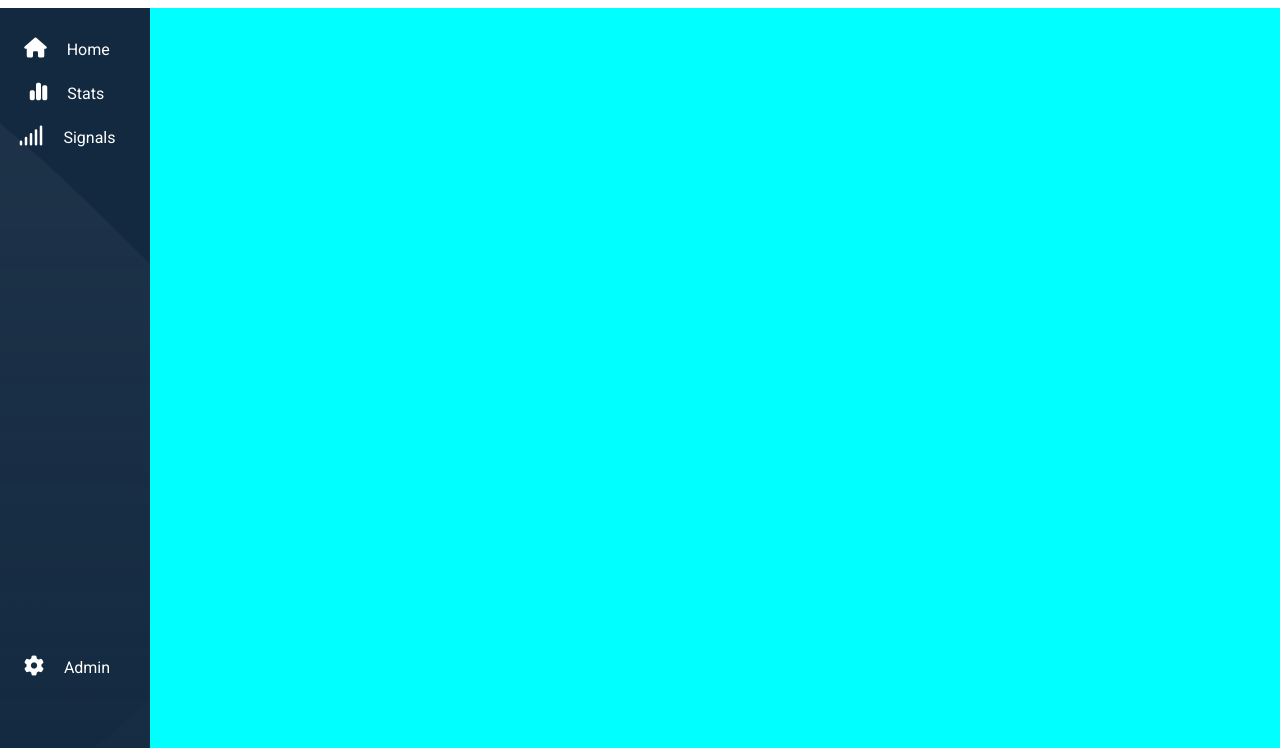
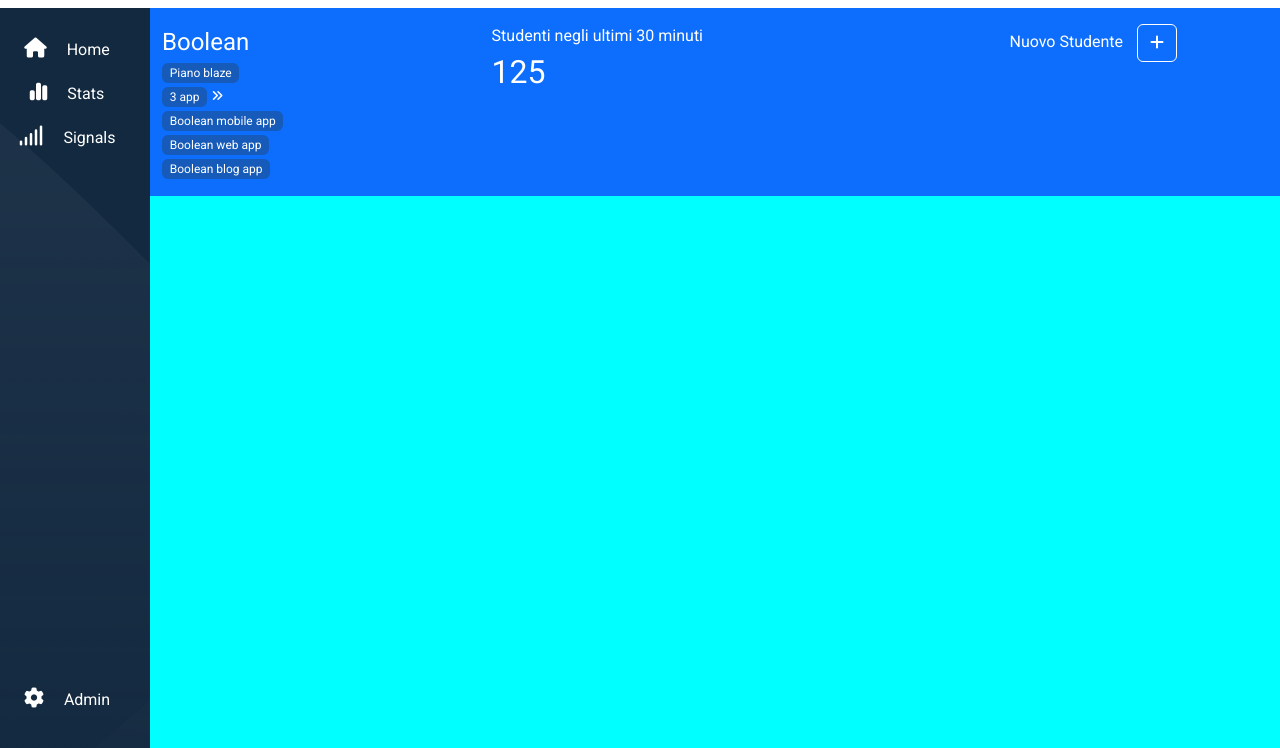
Before and after one commit to xJustFox/html-css-bootstrap-dashboard, a plain HTML site: page index.html in a window 1280 px wide. Shown: the part 52-800 px from the top of the page. Drawn offline with nearby package versions, Linux system fonts and the light colour scheme.

Commit message:
[Upgrade] Added Header (Main Container)

```diff
--- a/css/style.css
+++ b/css/style.css
@@ -60,9 +60,9 @@ aside ul li{
     padding: 10px 0;
 }
 
-
-.h-60{
-    height: 60px;
+/* Background color */
+.bg-darkblue{
+    background-color: #165bba;
 }
 
 
@@ -78,4 +78,5 @@ aside ul li{
     aside .my-row .my-col .container span{
         display: block;
     }
+
 }
--- a/index.html
+++ b/index.html
@@ -16,17 +16,23 @@
     <!-- Navigation Bar -->
     <div class="cont-top container-fluid p-0">
         <nav>
+
+            <!-- logo -->
             <div class="row align-content-center p-0 m-0">
                 <div class="col-2 col-lg-2 d-flex align-content-center">
                     <img src="./img/mobile-logo.png" class="mobile-logo d-lg-none" alt="">
                     <img src="./img/logo.svg" class="logo d-none d-lg-block" alt="">
                 </div>
+
+                <!-- search bar -->
                 <div class="col-9 col-lg-8">
                     <div class="input-group">
                         <span class="input-group-text " id="basic-addon1"><i class="fa-solid fa-magnifying-glass"></i></span>
                         <input type="text" class="form-control border-start-0 back-grey" placeholder="Prova a cercare: Laravel" aria-label="Username" aria-describedby="basic-addon1">
                     </div>
                 </div>
+
+                <!-- icons -->
                 <div class="col-1 col-lg-2 d-flex justify-content-center align-content-center">
                     <ul class="list-unstyled d-flex my-auto">
                         <li class="list-group-item d-none d-lg-block">
@@ -47,9 +53,11 @@
         </nav>
     </div>
 
-    <!-- Aside Bar -->
+    <!-- Main and Aside -->
     <div class="cont-bot container-fluid p-0">
         <div class="d-flex">
+
+            <!-- Aside Bar -->
             <div class="cont-left">
                 <aside>
                     <div class="my-row d-flex flex-column justify-content-between">
@@ -77,7 +85,7 @@
                             </div>
                         </div>
                         <div class="my-col">
-                            <div class="content text-center pb-5">
+                            <div class="content text-center pb-3">
                                 <i class="fas fa-gear" style="color: white; font-size: 20px;"></i>
                                 <span class="text-white px-3 d-none d-lg-inline-block">
                                     Admin
@@ -89,7 +97,50 @@
             </div>
 
             <!-- Main Container -->
-            <div class="cont-right">
+            <div class="cont-right overflow-y-scroll">
+                <header>
+                    <div class="container-fluid text-white bg-primary">
+                        <div class="row justify-content-between">
+
+                            <!-- New Student -->
+                            <div class="col-12 col-sm-5 col-lg-3 order-sm-1">
+                                <div class="py-3">
+                                    <span style="padding-right: 10px;">
+                                        Nuovo Studente
+                                    </span>
+                                    <button class="btn btn-primary border-white" type="button" data-bs-toggle="offcanvas" data-bs-target="#offcanvasRight" aria-controls="offcanvasRight"><i class="fas fa-plus"></i></button>
+                                </div>
+                            </div>
+
+                            <!-- Boolean -->
+                            <div class="col-12 col-sm-2">
+                                <div class="py-3">
+                                    <div>
+                                        <span style="font-size: x-large; padding-right: 10px;">Boolean</span>
+                                        <div class="badge fw-light bg-darkblue">Piano blaze</div>
+                                    </div>
+
+                                    <div>
+                                        <span class="badge fw-light bg-darkblue">3 app</span>
+                                        <i class="fa-solid fa-angles-right fa-xs"></i>
+                                        <span class="badge fw-light bg-darkblue d-lg-none">&plus;</span>
+                                        <span class="badge fw-light bg-darkblue d-none d-lg-inline-block hidden-badge">Boolean mobile app</span>
+                                        <span class="badge fw-light bg-darkblue d-none d-lg-inline-block hidden-badge">Boolean web app</span>
+                                        <span class="badge fw-light bg-darkblue d-none d-lg-inline-block hidden-badge">Boolean blog app</span>
+                                    </div>
+                                </div>
+                            </div>
+
+                            <!-- Students -->
+                            <div class="col-12 col-sm-4">
+                                <div class="py-3">
+                                    <div>Studenti negli ultimi 30 minuti</div>
+                                    <div style="font-size: xx-large;">125</div>
+                                </div>
+                            </div>
+                        </div>
+                    </div>
+                </header>
                 <main>
 
                 </main>
@@ -98,6 +149,17 @@
     </div>
 
 
+<div class="offcanvas offcanvas-end" tabindex="-1" id="offcanvasRight" aria-labelledby="offcanvasRightLabel">
+  <div class="offcanvas-header">
+    <h5 class="offcanvas-title" id="offcanvasRightLabel">Offcanvas right</h5>
+    <button type="button" class="btn-close" data-bs-dismiss="offcanvas" aria-label="Close"></button>
+  </div>
+  <div class="offcanvas-body">
+    ...
+  </div>
+</div>
+
+
 
 
     <script src="https://cdn.jsdelivr.net/npm/bootstrap@5.3.2/dist/js/bootstrap.bundle.min.js" integrity="sha384-C6RzsynM9kWDrMNeT87bh95OGNyZPhcTNXj1NW7RuBCsyN/o0jlpcV8Qyq46cDfL" crossorigin="anonymous"></script>
```
